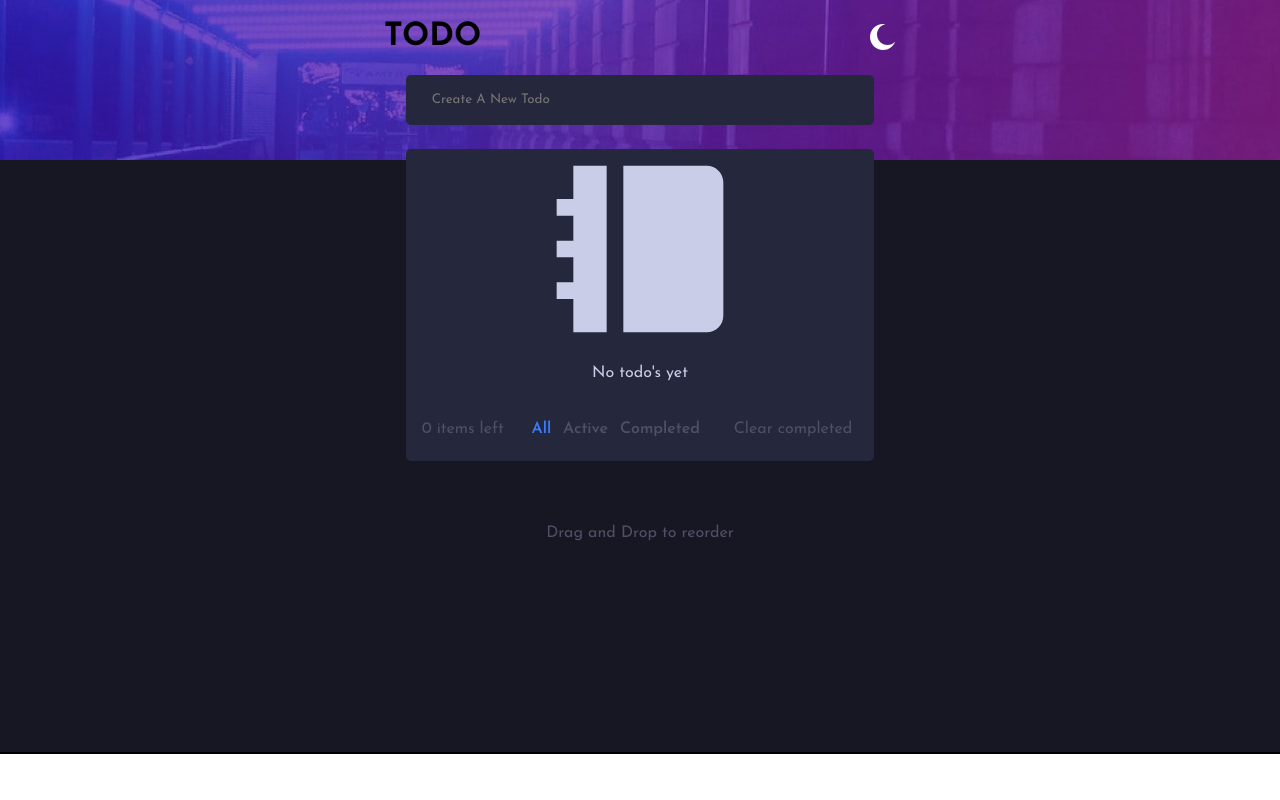
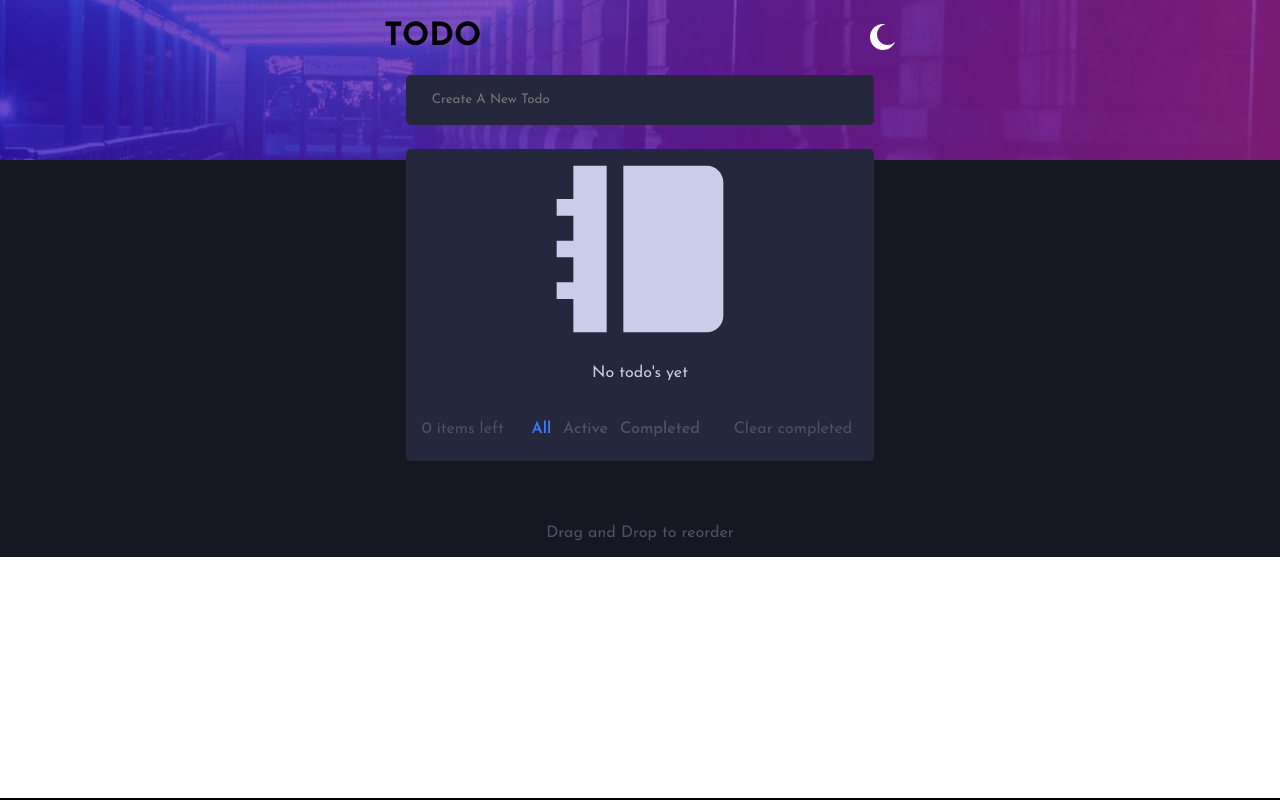
Before and after one commit to Perry-Cham/react-todo-project, a React (Vite) app: page / in a window 1280 px wide. Built offline with nearby package versions, Linux system fonts and the light colour scheme.

Commit message:
minor aesthetic fixes

```diff
--- a/src/styles/styles.css
+++ b/src/styles/styles.css
@@ -5,6 +5,7 @@ body{
   font-family: "Josefin Sans", 'Segoe UI', Roboto,  'Open sans', 'Helvetica Nue', sans-serif;
   box-sizing:border-box;
   border-bottom:solid 2px ;
+  min-height:100vh;
   --bright-blue: hsl(220, 98%, 61%);
   --dark-mode-blue:hsl(235, 24%, 19%);
 --very-light-gray: hsl(0, 0%, 98%);
@@ -21,7 +22,9 @@ body{
   --s-radius:5px;
   --font:font-family: "Josefin Sans", 'Segoe UI', Roboto,  'Open sans', 'Helvetica Nue', sans-serif;
 }
-
+.main{
+  min-height:100%;
+}
 .header{
   display:flex;
   align-items: center;
@@ -35,8 +38,8 @@ body{
   left:0;
   height:10rem;
   width:100vw;
-  object-fit:cover;
 z-index:-1;
+background-size:cover;
 }
 .main-body{
 display:flex;
@@ -45,8 +48,8 @@ display:flex;
   align-items:center;
   position: relative;
   background-size:cover;
-min-height:94vh;
   z-index:1;
+  min-height:100%;
 }
 .todo-input{
     display:flex;
@@ -231,7 +234,6 @@ button.delete-todo{
 .message.dark-mode-bg{
   background-color: var(--very-dark-blue);
 }
-
 /* Light Mode Styles */
 .light-mode{
   background-color: var(--very-light-gray);
```
